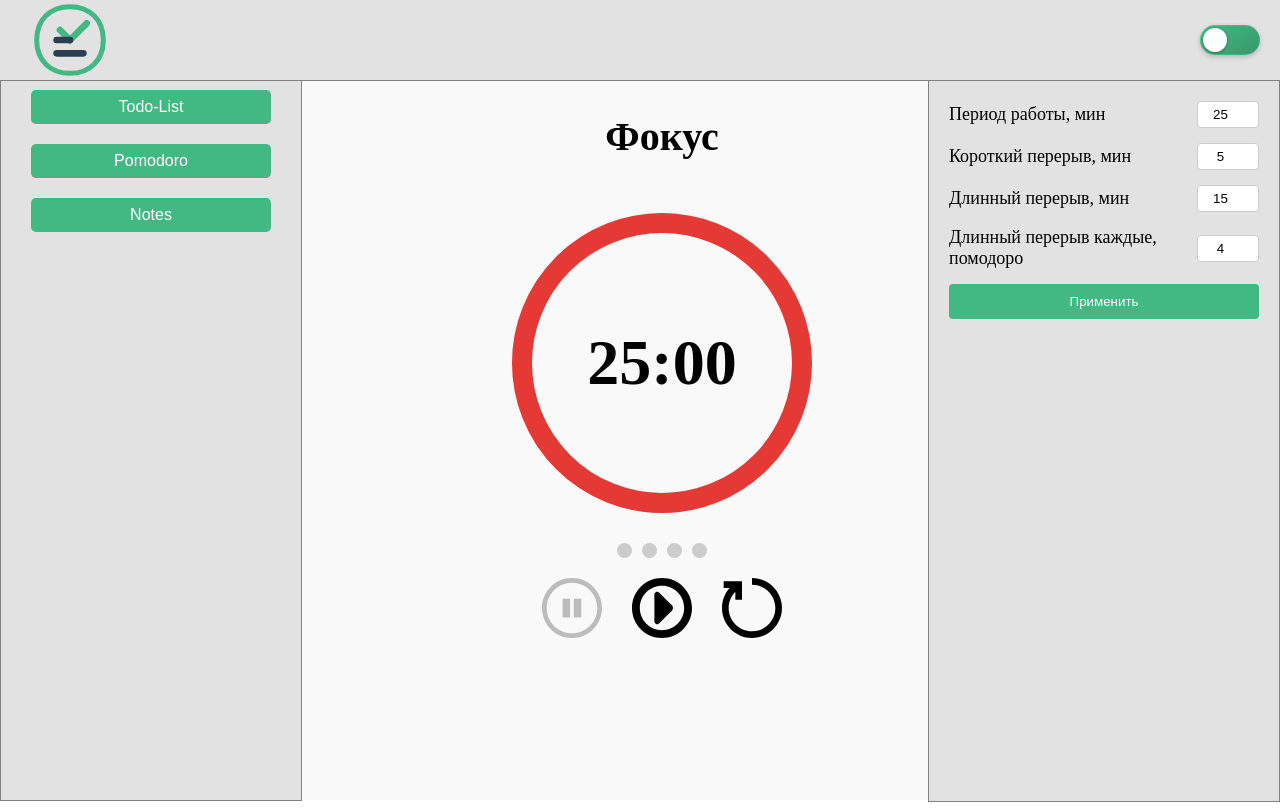
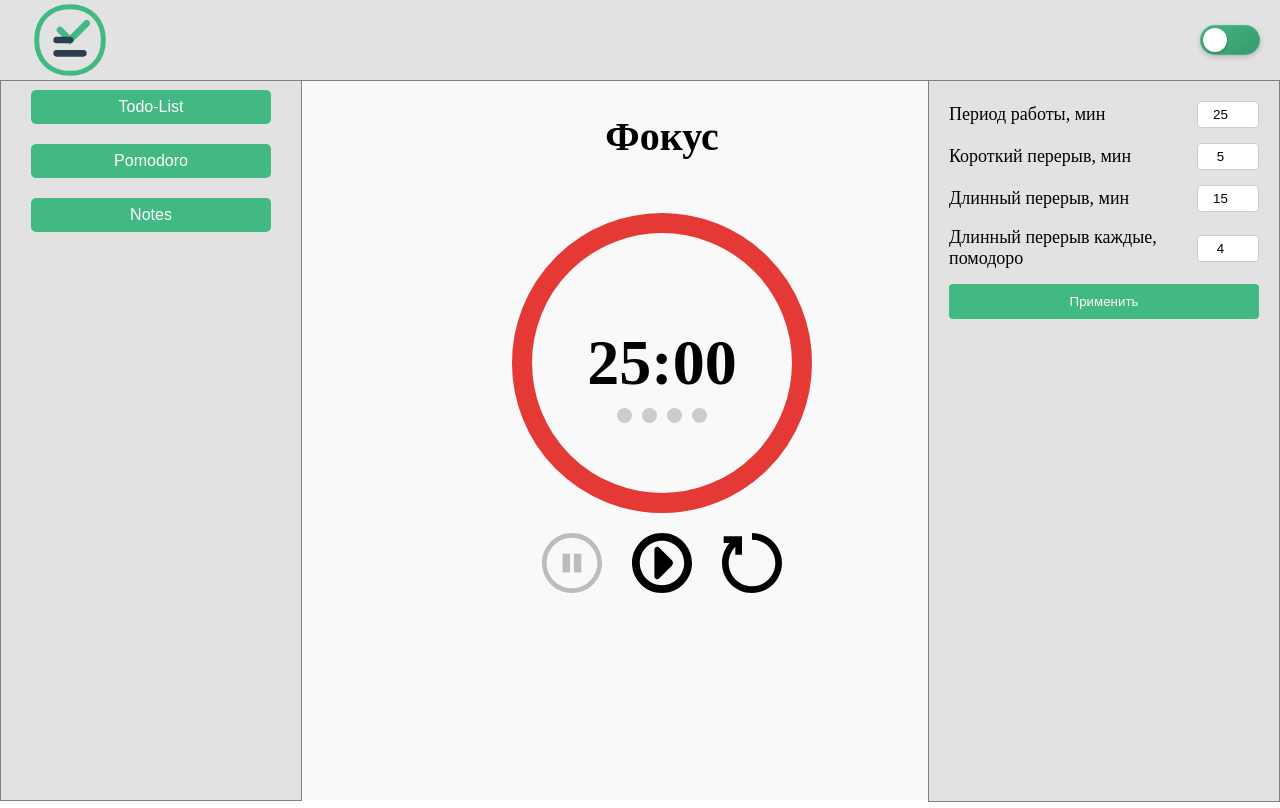
Before and after one commit to DmitryPetrakevich/vue3-Todo-List, a Vue app: page / in a window 1280 px wide. Both pictures are taken after a click on the button "Pomodoro". Built offline with nearby package versions, Linux system fonts and the light colour scheme.

Commit message:
перенес focus-dots прямо под дисплей таймера

```diff
--- a/src/components/features/pomodoro/PomodoroTimer.vue
+++ b/src/components/features/pomodoro/PomodoroTimer.vue
@@ -39,9 +39,8 @@
         />
       </svg>
       <div class="time-display">{{ store.formattedTime }}</div>
-    </div>
 
-    <div class="focus-dots">
+      <div class="focus-dots">
       <span
         v-for="(done, index) in store.completedFocusDots"
         :key="index"
@@ -49,6 +48,9 @@
       >
       </span>
     </div>
+    </div>
+
+
 
     <PomodoroControls />
   </div>
@@ -119,8 +121,11 @@
 
   .focus-dots {
     display: flex;
+    position: absolute;
+    top: 65%;
+    left: 50%;
+    transform: translateX(-50%);
     gap: 10px;
-    margin-top: 10px;
   }
 
   .dot {
```
